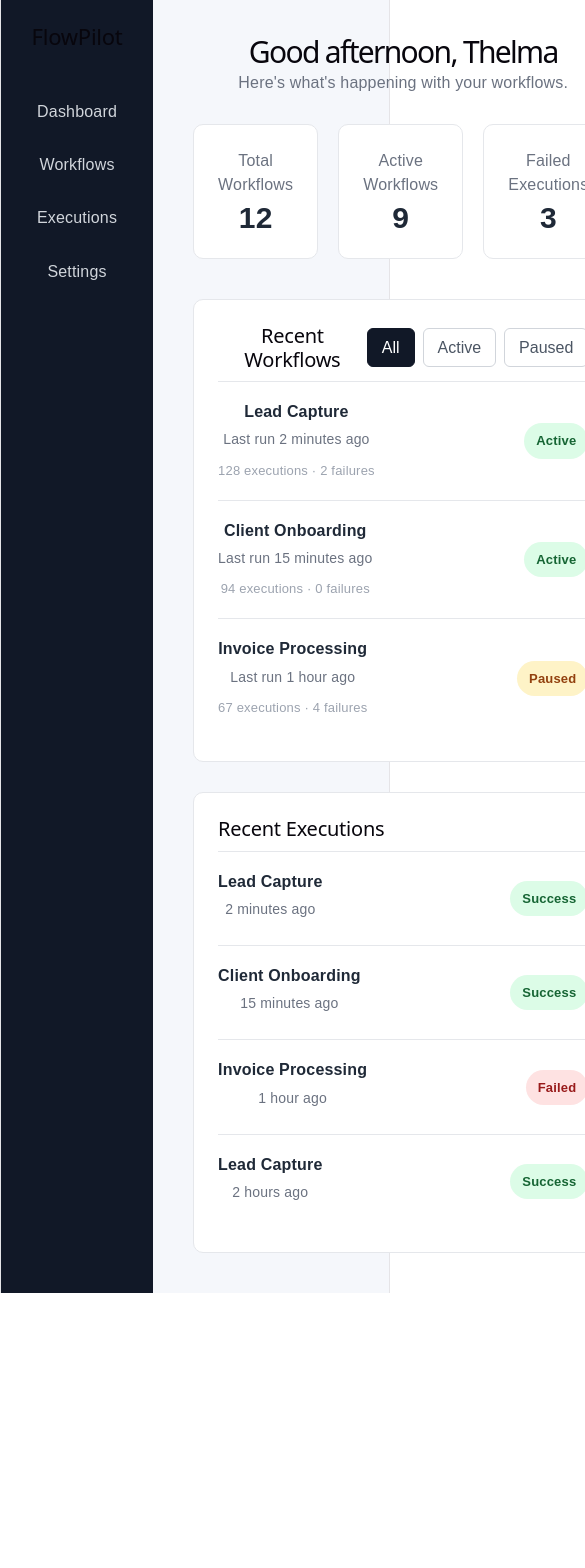
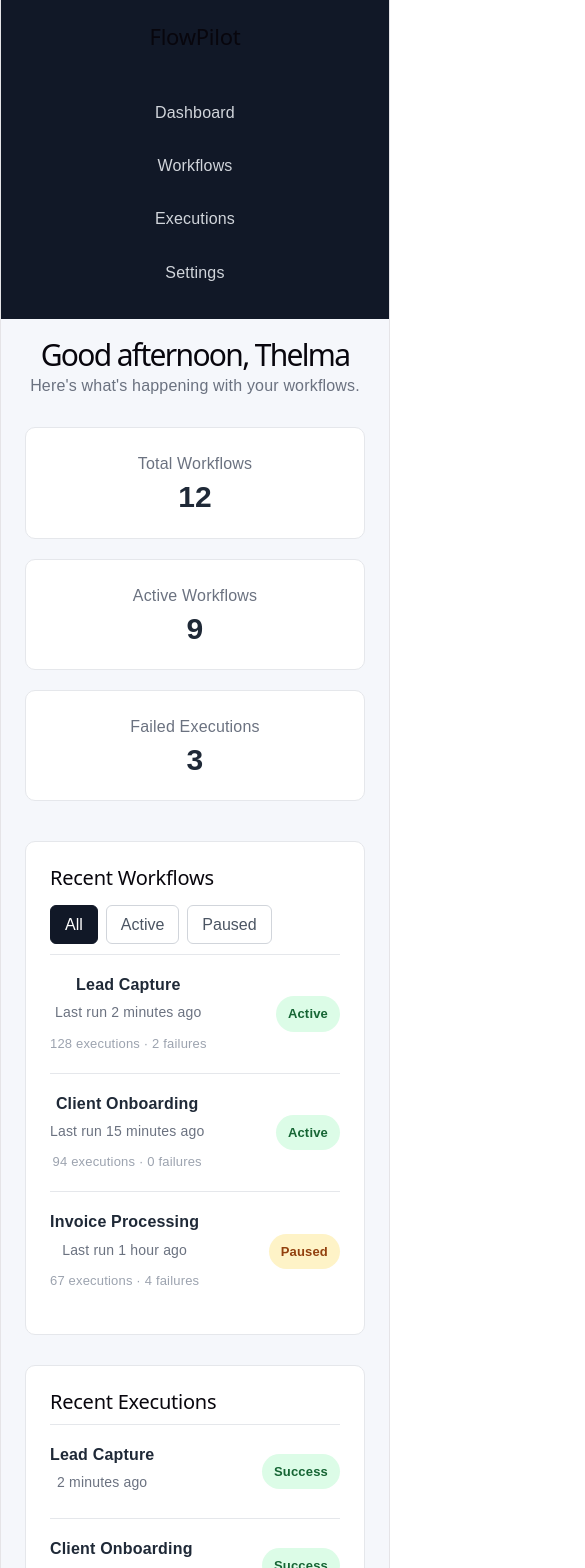
Before and after one commit to AutomateWithTee/FlowPilot, a React (Vite) app: page / in a window 390 px wide. Shown: the top 1568 px of the page, 585 px wide, since content can reach past the window. Before the commit the page ends 1293 px from the top, so only its background shows below. Built offline with nearby package versions, Linux system fonts and the light colour scheme.

Commit message:
Improve FlowPilot navigation and dashboard layout

```diff
--- a/src/App.css
+++ b/src/App.css
@@ -1,5 +1,9 @@
 * {
   box-sizing: border-box;
+}
+
+html {
+  scroll-behavior: smooth;
 }
 
 body {
@@ -20,8 +24,11 @@ a {
 }
 
 .sidebar {
+  position: fixed;
+  left: 0;
+  top: 0;
   width: 230px;
-  min-height: 100vh;
+  height: 100vh;
   background: #111827;
   color: white;
   padding: 24px;
@@ -35,14 +42,15 @@ a {
 .sidebar nav {
   display: flex;
   flex-direction: column;
-  gap: 10px;
+  gap: 8px;
 }
 
 .sidebar nav a {
   color: #d1d5db;
   text-decoration: none;
-  padding: 10px 12px;
-  border-radius: 6px;
+  padding: 11px 12px;
+  border-radius: 7px;
+  transition: 0.2s;
 }
 
 .sidebar nav a:hover {
@@ -51,8 +59,10 @@ a {
 }
 
 .main-content {
+  margin-left: 230px;
   flex: 1;
   padding: 40px;
+  max-width: 1400px;
 }
 
 .header {
@@ -98,6 +108,8 @@ a {
   padding: 24px;
   border-radius: 10px;
   border: 1px solid #e5e7eb;
+  margin-bottom: 30px;
+  scroll-margin-top: 30px;
 }
 
 .workflow-header {
@@ -172,7 +184,8 @@ a {
   font-weight: 600;
 }
 
-.status-badge.active {
+.status-badge.active,
+.status-badge.success {
   background: #dcfce7;
   color: #166534;
 }
@@ -182,19 +195,39 @@ a {
   color: #92400e;
 }
 
-.empty-state {
-  color: #6b7280;
-  padding: 20px 0;
-}.executions-section {
-  margin-top: 30px;
-}
-
-.status-badge.success {
-  background: #dcfce7;
-  color: #166534;
-}
-
 .status-badge.failed {
   background: #fee2e2;
   color: #991b1b;
 }
+
+.empty-state {
+  color: #6b7280;
+  padding: 20px 0;
+}
+
+@media (max-width: 800px) {
+  .sidebar {
+    position: static;
+    width: 100%;
+    height: auto;
+  }
+
+  .app {
+    display: block;
+  }
+
+  .main-content {
+    margin-left: 0;
+    padding: 24px;
+  }
+
+  .stats {
+    grid-template-columns: 1fr;
+  }
+
+  .workflow-header {
+    flex-direction: column;
+    align-items: flex-start;
+    gap: 15px;
+  }
+}
--- a/src/App.jsx
+++ b/src/App.jsx
@@ -69,14 +69,14 @@ function App() {
         <h2>FlowPilot</h2>
 
         <nav>
-          <a href="/">Dashboard</a>
+          <a href="#dashboard">Dashboard</a>
           <a href="#workflows">Workflows</a>
           <a href="#executions">Executions</a>
-          <a href="/">Settings</a>
+          <a href="#settings">Settings</a>
         </nav>
       </aside>
 
-      <main className="main-content">
+      <main className="main-content" id="dashboard">
         <header className="header">
           <h1>Good afternoon, Thelma</h1>
           <p>Here's what's happening with your workflows.</p>
@@ -127,7 +127,9 @@ function App() {
                 </small>
               </div>
 
-              <span className={`status-badge ${workflow.status.toLowerCase()}`}>
+              <span
+                className={`status-badge ${workflow.status.toLowerCase()}`}
+              >
                 {workflow.status}
               </span>
             </div>
@@ -154,6 +156,16 @@ function App() {
             </div>
           ))}
         </section>
+
+        <section className="workflows settings-section" id="settings">
+          <div className="workflow-header">
+            <h2>Settings</h2>
+          </div>
+
+          <p className="empty-state">
+            FlowPilot settings will be available here.
+          </p>
+        </section>
       </main>
     </div>
   )
```
